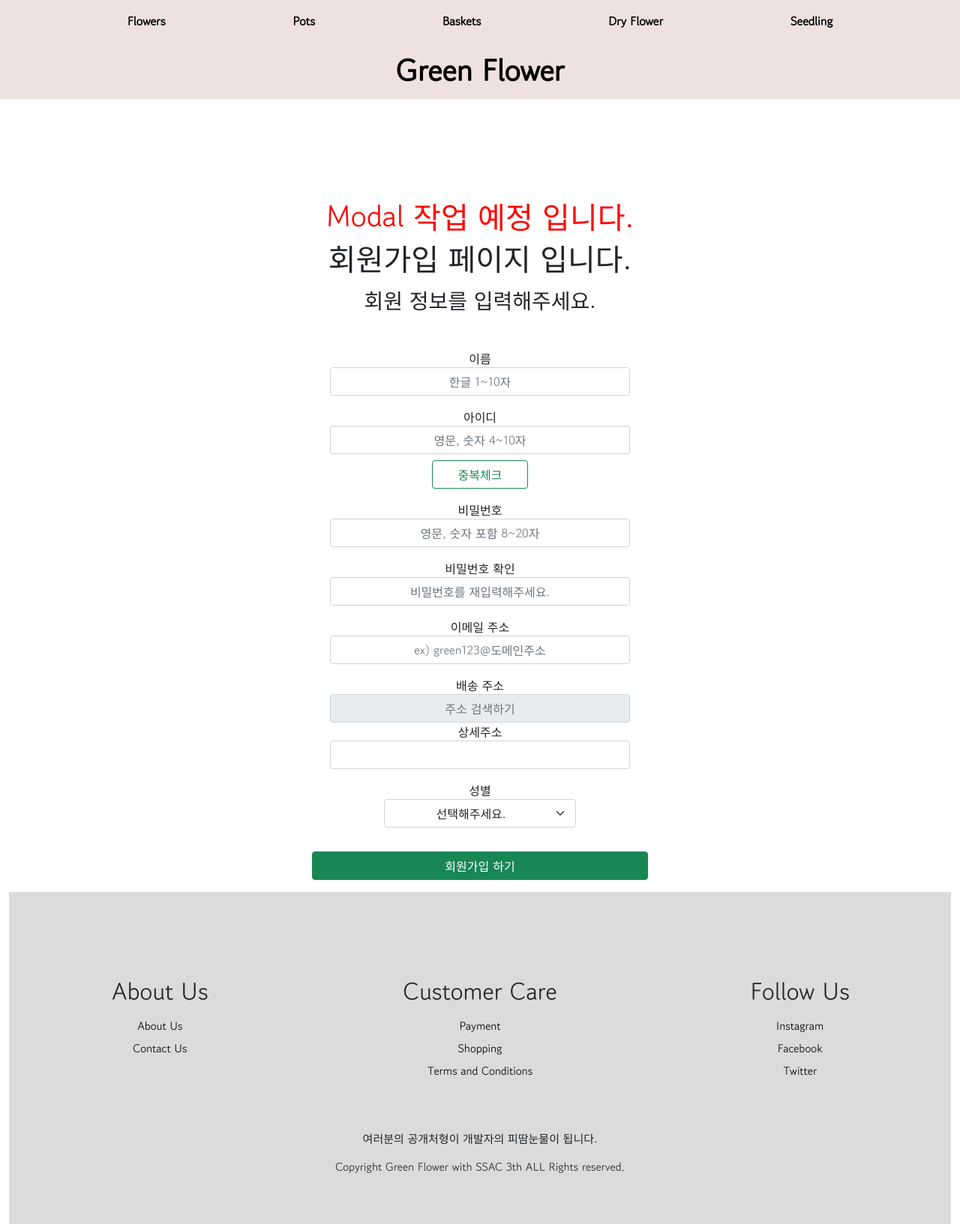
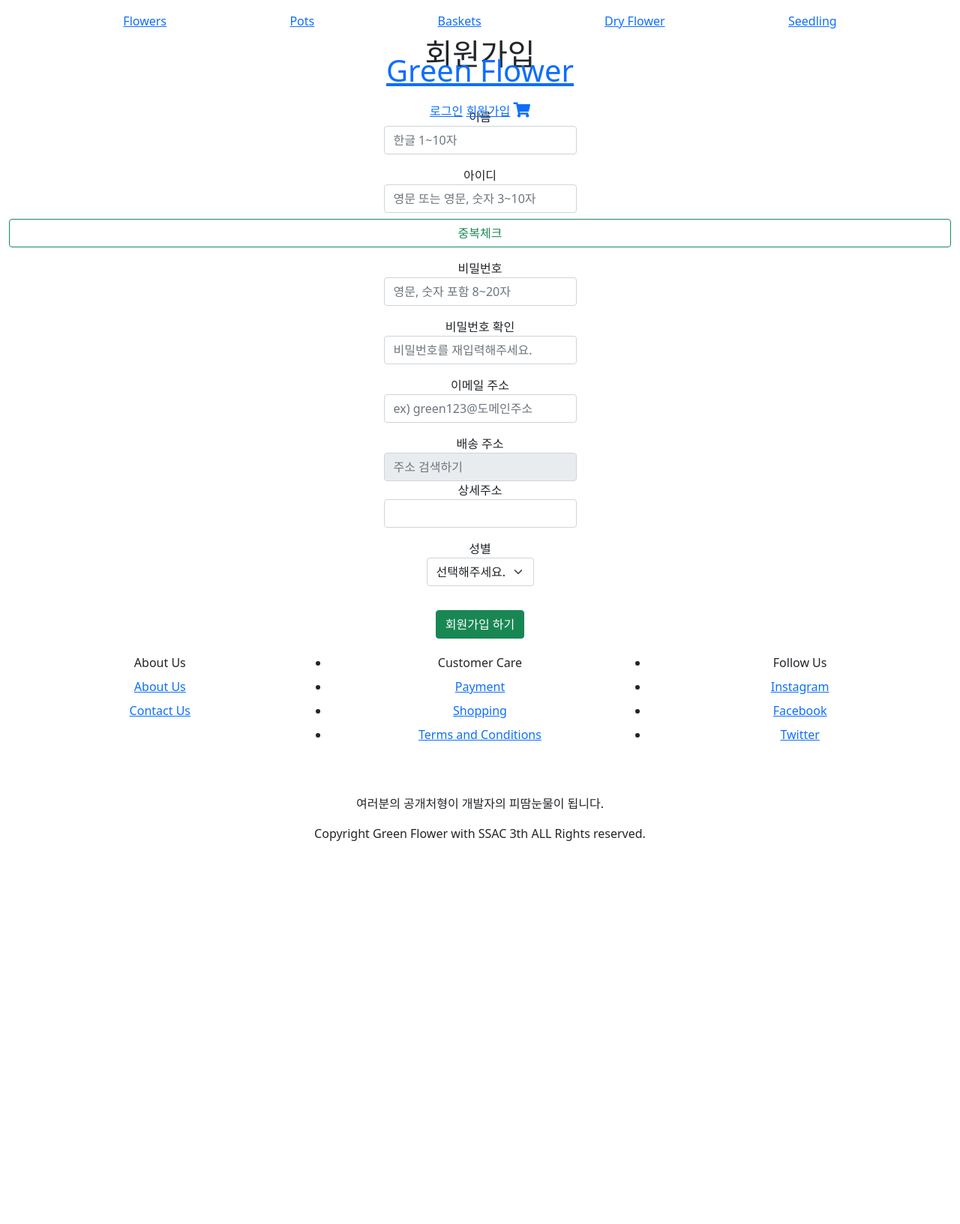
Before and after one commit to hanmix/ssac_django, a Django app: template ssac-django/greenflower/flowerapp/templates/signup.html in a window 1280 px wide. Shown: the whole page at 75% size. After the commit the page ends 1122 px from the top, so only its background shows below. Run offline with Django 3.2, Linux system fonts and the light colour scheme; the template is opened without the code that fills it, so the values that code supplies are empty; some libraries are stand-ins or nearby versions.

Commit message:
delete menu block

```diff
--- a/ssac-django/greenflower/flowerapp/static/css/style.css
+++ /dev/null
@@ -1,77 +0,0 @@
-@import url('https://fonts.googleapis.com/css2?family=Gowun+Dodum&display=swap');
-* {
-  font-family: 'Gowun Dodum', sans-serif;
-}
-
-body {
-  height: 100vh;
-  padding-top: 200px;
-}
-
-header {
-  background-color: #eee1df;
-}
-
-input, select {
-  text-align: center;
-}
-
-#name {
-  ime-mode: active;
-}
-
-#logo {
-  color: #39c979;
-}
-
-.nav_bar, #top_menu {
-  font-weight: bold;
-}
-
-a {
-  text-decoration: none;
-  color: black;
-}
-
-.home_link:hover {
-  color: black;
-}
-
-a:hover {
-  color: #74A674;
-}
-
-#id_div, #pw_div {
-  color: red;
-}
-
-.btnSize {
-  width: 10vw;
-}
-
-.signBtnSize {
-  width: 35vw;
-}
-
-.inputSize {
-  width: 400px;
-}
-
-.selecterSize {
-  width: 20vw;
-}
-footer {
-  text-align: center;
-  padding-top: 100px;
-  font-size: 15px;
-  background-color: #DBDBDB;
-}
-
-footer li {
-  text-decoration: none;
-  list-style: none;
-}
-
-#footerBold li:first-child {
-  font-size: 2rem;
-}
--- a/ssac-django/greenflower/flowerapp/templates/base.html
+++ b/ssac-django/greenflower/flowerapp/templates/base.html
@@ -23,8 +23,13 @@
       <div class="col fs-1 py-2">
         <a href="{% url 'home' %}" class="home_link">Green Flower</a>
       </div>
-      {% block menubar %}
-      {% endblock %}
+      <div class="col mb-2">
+        <span><a href="{% url 'login' %}" id="logIn">로그인</a></span>
+        <span><a href="{% url 'signup' %}" id="signUp">회원가입</a></span>
+        <span><a href="{% url 'logout' %}" class="d-none" id="logOut">로그아웃</a></span>
+        <span><a href="{% url 'mypage' %}" class="d-none" id="mypage">마이페이지</a></span>
+        <span class="fs-5"><a href="{% url 'home' %}"><i class="fas fa-shopping-cart" id="logo"></i></a></span>
+      </div>
     </nav>
   </header>
   {% block content %}
@@ -55,5 +60,14 @@
     </div>
   </footer>
   <script src="https://cdn.jsdelivr.net/npm/bootstrap@5.1.0/dist/js/bootstrap.bundle.min.js" integrity="sha384-U1DAWAznBHeqEIlVSCgzq+c9gqGAJn5c/t99JyeKa9xxaYpSvHU5awsuZVVFIhvj" crossorigin="anonymous"></script>
+  {% if session %}
+<script>
+  $('#logIn').addClass('d-none')
+  $('#signUp').addClass('d-none')
+  $('#logOut').removeClass('d-none')
+  $('#mypage').removeClass('d-none')
+</script>
+{% endif %}
+
 </body>
 </html>
--- a/ssac-django/greenflower/flowerapp/templates/signup.html
+++ b/ssac-django/greenflower/flowerapp/templates/signup.html
@@ -3,10 +3,8 @@
 <form action="{% url 'sign_com' %}" method="POST">
   {% csrf_token %}
   <section class="form-group text-center mt-3">
-    <h1 style="color: red;">Modal 작업 예정 입니다.</h1>
     <article class="mb-5">
-      <h1 class="mb-3">회원가입 페이지 입니다.</h1>
-      <h3>회원 정보를 입력해주세요.</h3>
+      <h1 class="mb-3">회원가입</h1>
     </article>
     <article class="mb-3">
       <label for="name">이름
@@ -15,7 +13,7 @@
     </article>
     <article class="mb-3">
       <label for="id">아이디
-        <input type="text" class="form-control inputSize" name="id" id="id" placeholder="영문, 숫자 4~10자" pattern="^[A-Za-z]{1}[A-Za-z0-9]{4,10}$">
+        <input type="text" class="form-control inputSize" name="id" id="id" placeholder="영문 또는 영문, 숫자 3~10자" pattern="^[A-Za-z]{1}[A-Za-z0-9]{2,10}$">
       </label>
       <div class="mt-2">
         <button class="form-control btn btn-outline-success btnSize" type="button" id="idck" onclick="idcks()">중복체크</button>
```
Also changed, not shown: ssac-django/greenflower/flowerapp/templates/home.html (+0 -18 lines), ssac-django/greenflower/flowerapp/templates/login.html (deleted, +0 -28 lines), ssac-django/greenflower/flowerapp/templates/mypage.html (+4 -10 lines).
